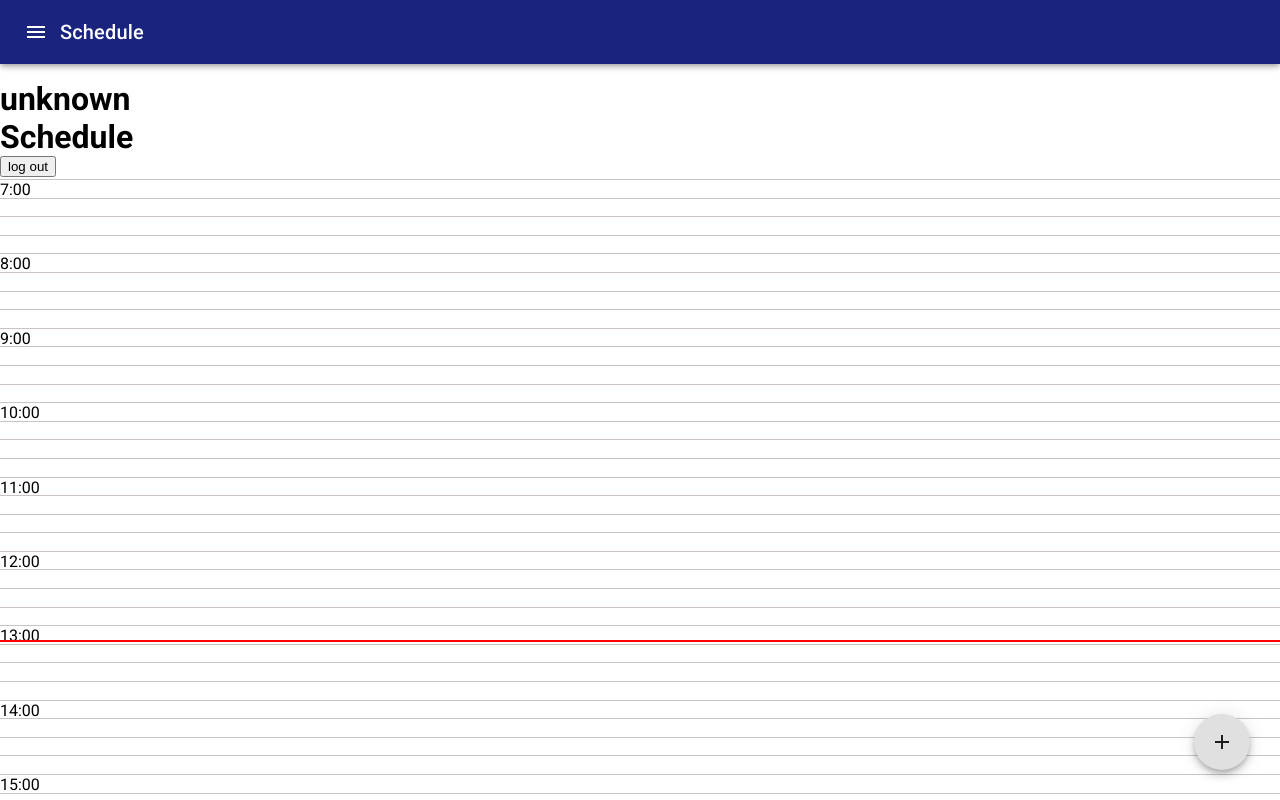
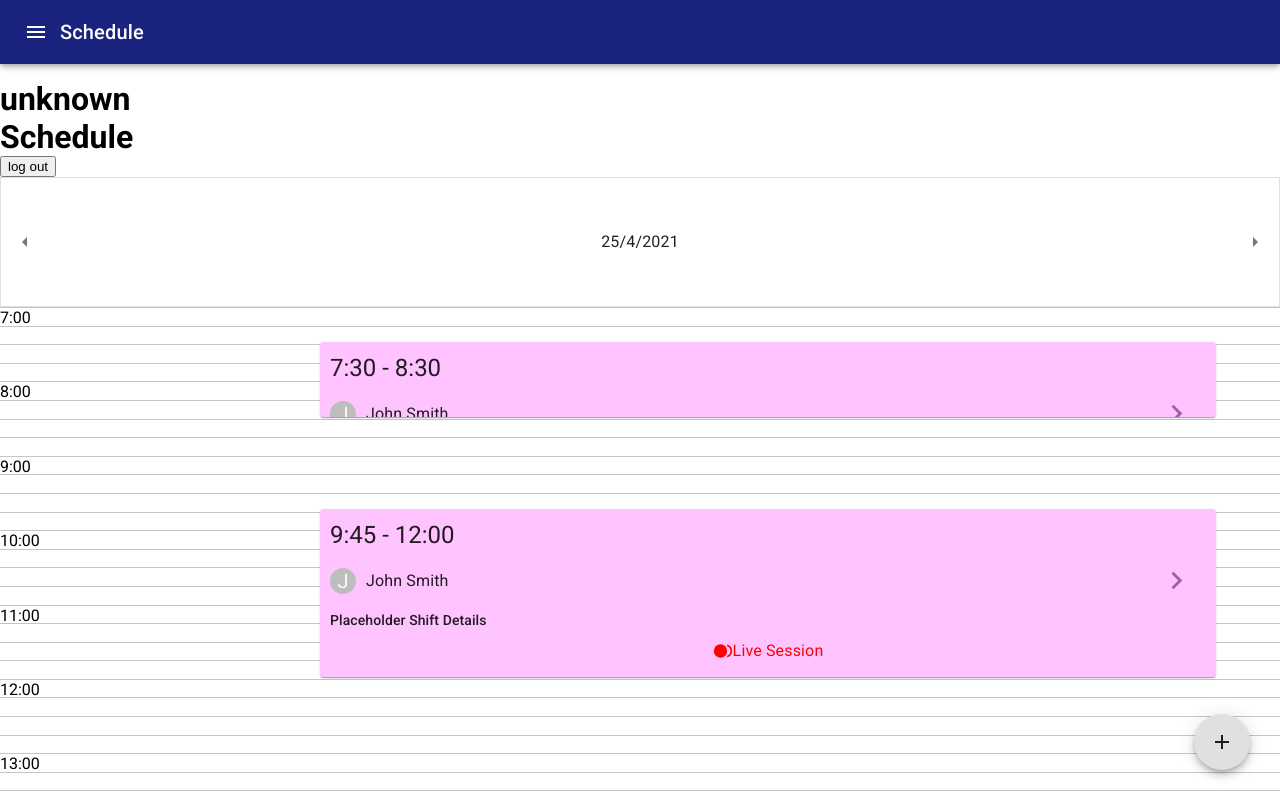
Before and after one commit to firelaf/FYP, a React (Create React App) app in the folder react/fyp/: page /dashboard/schedule in a window 1280 px wide. Shown: the top 800 px of the page. Built offline with nearby package versions, Linux system fonts and the light colour scheme; no server answers.

Commit message:
added the date switcher

```diff
--- a/react/fyp/src/components/Calendar.js
+++ b/react/fyp/src/components/Calendar.js
@@ -1,6 +1,12 @@
-import React, { useRef, useEffect, useState } from "react";
+import React, { useRef, useEffect, useState, useReducer } from "react";
 import Cell from "./subcomponents/Cell";
 import Event from "./subcomponents/Event";
+import DateNav from "./DateNav";
+
+let shifts = [
+  { startTime: "7:30", endTime: "8:30", session_id: "0", date: "2021-04-28" },
+  { startTime: "9:45", endTime: "12:00", session_id: "1", date: "2021-04-29" },
+];
 
 //Calculates how much an element should be offset based on time, so they appear
 //correctly on the time graph
@@ -9,22 +15,30 @@ function calculatePosition(topLimit, bottomLimit, hours, minutes) {
   const timeRange = 14;
   let processedTime = hours + minutes / 60;
 
-  const position = (range * (processedTime - 7)) / timeRange;
-  return String(Math.round(position + 2));
+  let position = (range * (processedTime - 7)) / timeRange;
+  position = position + topLimit;
+  return String(Math.round(position));
 }
 
 const Calendar = () => {
   const firstCell = useRef();
   const lastCell = useRef();
-  const [offset, changeOffset] = useState("0");
+  const [lineOffset, changeOffset] = useState("0");
   const [displayLine, toggleLine] = useState("inline");
+  const [calendarDate, changeDate] = useState(new Date());
+  const [displayEvent, setEvent] = useState([]);
+
+  const [, forceUpdate] = useReducer((x) => x + 1, 0);
 
   //This happens only once when the page is loaded
   useEffect(() => {
     const firstCellPos = firstCell.current.offsetTop;
     const lastCellPos = lastCell.current.offsetTop;
-    const DT = new Date(2021, 4, 28, 13, 12, 0, 0); //CHANGE THIS!!!!!!!!
+    const DT = new Date();
     updateLine(firstCellPos, lastCellPos);
+    if (DT.getHours() > 21 || DT.getHours() < 7) toggleLine("none");
+    else toggleLine("inline");
+
     changeOffset(
       calculatePosition(
         firstCellPos,
@@ -33,6 +47,35 @@ const Calendar = () => {
         DT.getMinutes()
       )
     );
+    setEvent(
+      shifts.map((item) => {
+        const startTimeParsed = item.startTime.split(":");
+        const endTimeParsed = item.endTime.split(":");
+        return (
+          <Event
+            key={item.session_id}
+            startTime={item.startTime}
+            endTime={item.endTime}
+            date={new Date(item.date)}
+            offset={calculatePosition(
+              firstCellPos,
+              lastCellPos,
+              +startTimeParsed[0],
+              +startTimeParsed[1]
+            )}
+            bottom={calculatePosition(
+              firstCellPos,
+              lastCellPos,
+              +endTimeParsed[0],
+              +endTimeParsed[1]
+            )}
+          />
+        );
+      })
+    );
+    //ESLINT gives a warning in case of infinite loops.
+    //I've chosen to ignore it since no infinite loops can
+    //occur when only calling useEffect() once (empty array []).
     //eslint-disable-next-line
   }, []);
 
@@ -56,8 +99,19 @@ const Calendar = () => {
         )
       );
       updateLine(firstCellPos, lastCellPos);
-      console.log(DT);
+      //console.log(DT);
     }, 60000);
+  }
+
+  function incDate(currentDate) {
+    let placeholder = new Date(currentDate);
+    placeholder = placeholder.setDate(placeholder.getDate() + 1);
+    changeDate(new Date(placeholder));
+  }
+  function decDate(currentDate) {
+    let placeholder = new Date(currentDate);
+    placeholder = placeholder.setDate(placeholder.getDate() - 1);
+    changeDate(new Date(placeholder));
   }
 
   return (
@@ -68,11 +122,17 @@ const Calendar = () => {
           backgroundColor: "red",
           height: "2px",
           border: "none",
-          position: "relative",
+          position: "absolute",
+          width: "100%",
           margin: "0",
-          top: `${offset}px`,
-          display: { displayLine },
+          top: `${lineOffset}px`,
+          display: `${displayLine}`,
         }}
+      />
+      <DateNav
+        increment={() => incDate(calendarDate)}
+        decrement={() => decDate(calendarDate)}
+        currentDate={calendarDate}
       />
       <Cell label="7:00" ref={firstCell} />
       <Cell label="8:00" />
@@ -89,17 +149,7 @@ const Calendar = () => {
       <Cell label="19:00" />
       <Cell label="20:00" />
       <div id="placeholder" ref={lastCell} />
-      <div
-        style={{
-          display: "flex",
-          justifyContent: "flex-end",
-          marginRight: "5vw",
-          position: "relative",
-          top: "-266vw",
-        }}
-      >
-        <Event />
-      </div>
+      {displayEvent}
     </div>
   );
 };
--- a/react/fyp/src/components/CstAppBar.js
+++ b/react/fyp/src/components/CstAppBar.js
@@ -8,15 +8,19 @@ import {
   List,
   ListItem,
 } from "@material-ui/core";
-import { useLocation } from "react-router-dom";
+import { useLocation, useHistory } from "react-router-dom";
 import MenuIcon from "@material-ui/icons/Menu";
 import CalendarViewDayIcon from "@material-ui/icons/CalendarViewDay";
 
-//import CstDrawer from "./CstDrawer";
+function redirectTo(history, path) {
+  history.push(path);
+}
 
 const CstAppBar = () => {
   let menuIcon;
   let disabled;
+
+  const history = useHistory();
   let location = useLocation();
   if (location.pathname !== "/") {
     menuIcon = <MenuIcon />;
@@ -57,7 +61,14 @@ const CstAppBar = () => {
         disableSwipeToOpen={disabled}
       >
         <List component="nav">
-          <ListItem button selected>
+          <ListItem
+            button
+            selected
+            onClick={() => {
+              redirectTo(history, "/dashboard/schedule");
+              toggleDrawer(false);
+            }}
+          >
             <CalendarViewDayIcon />
             Schedule
           </ListItem>
--- /dev/null
+++ b/react/fyp/src/components/DateNav.js
@@ -0,0 +1,46 @@
+import React, { useRef, useReducer, useState } from "react";
+import { Paper, IconButton, Typography } from "@material-ui/core";
+import ArrowLeftIcon from "@material-ui/icons/ArrowLeft";
+import ArrowRightIcon from "@material-ui/icons/ArrowRight";
+
+const DateNav = (props) => {
+  const [date, changeDate] = useState(new Date());
+
+  // const [, forceUpdate] = useReducer((x) => x + 1, 0);
+
+  return (
+    <div>
+      <Paper
+        variant="outlined"
+        square
+        style={{
+          height: "10vw",
+          display: "flex",
+          alignItems: "center",
+          justifyContent: "space-between",
+        }}
+      >
+        <IconButton
+          onClick={() => {
+            props.decrement();
+          }}
+        >
+          <ArrowLeftIcon />
+        </IconButton>
+        <Typography>
+          {props.currentDate.getDate()}/{props.currentDate.getMonth() + 1}/
+          {props.currentDate.getFullYear()}
+        </Typography>
+        <IconButton
+          onClick={() => {
+            props.increment();
+          }}
+        >
+          <ArrowRightIcon />
+        </IconButton>
+      </Paper>
+    </div>
+  );
+};
+
+export default DateNav;
--- a/react/fyp/src/components/Schedule.js
+++ b/react/fyp/src/components/Schedule.js
@@ -10,7 +10,7 @@ const Schedule = () => {
   let [userType, updateUserType] = useState("unknown");
 
   useEffect(() => {
-    console.log("updated");
+    // console.log("updated");
   }, [userType]);
 
   useEffect(() => {
@@ -23,7 +23,7 @@ const Schedule = () => {
         return response.text();
       })
       .then((response) => {
-        console.log(response);
+        // console.log(response);
         // eslint-disable-next-line
         updateUserType((userType = response));
       });
--- a/react/fyp/src/components/subcomponents/Event.js
+++ b/react/fyp/src/components/subcomponents/Event.js
@@ -1,16 +1,35 @@
 import React from "react";
 import Card from "@material-ui/core/Card";
 import CardContent from "@material-ui/core/CardContent";
-import { Typography, Avatar, CardActionArea } from "@material-ui/core";
+import {
+  Typography,
+  Avatar,
+  CardActionArea,
+  IconButton,
+} from "@material-ui/core";
 import FiberSmartRecordIcon from "@material-ui/icons/FiberSmartRecord";
 import ChevronRightIcon from "@material-ui/icons/ChevronRight";
 
-const Event = () => {
+const Event = (props) => {
+  console.log(props.date, props.calendarDate);
   return (
-    <div style={{ width: "70vw" }}>
-      <Card style={{ backgroundColor: "#ffc4ff", borderBottom: "15px" }}>
-        <CardContent>
-          <Typography variant="h5">7:30 - 8:45</Typography>
+    <div
+      style={{
+        display: "flex",
+        justifyContent: "flex-end",
+        width: "70vw",
+        marginRight: "5vw",
+        position: "absolute",
+        top: `${props.offset}px`,
+        height: `${props.bottom - props.offset}px`,
+        right: "0%",
+      }}
+    >
+      <Card style={{ backgroundColor: "#ffc4ff", width: "100%" }}>
+        <CardContent style={{ padding: "10px" }}>
+          <Typography variant="h5">
+            {props.startTime} - {props.endTime}
+          </Typography>
           <div
             style={{
               display: "flex",
@@ -36,7 +55,9 @@ const Event = () => {
               </Avatar>
               <Typography>John Smith</Typography>
             </div>
-            <ChevronRightIcon style={{ color: "#9c64a6" }} fontSize="large" />
+            <IconButton>
+              <ChevronRightIcon style={{ color: "#9c64a6" }} fontSize="large" />
+            </IconButton>
           </div>
           <Typography variant="subtitle2">Placeholder Shift Details</Typography>
           <CardActionArea
```
